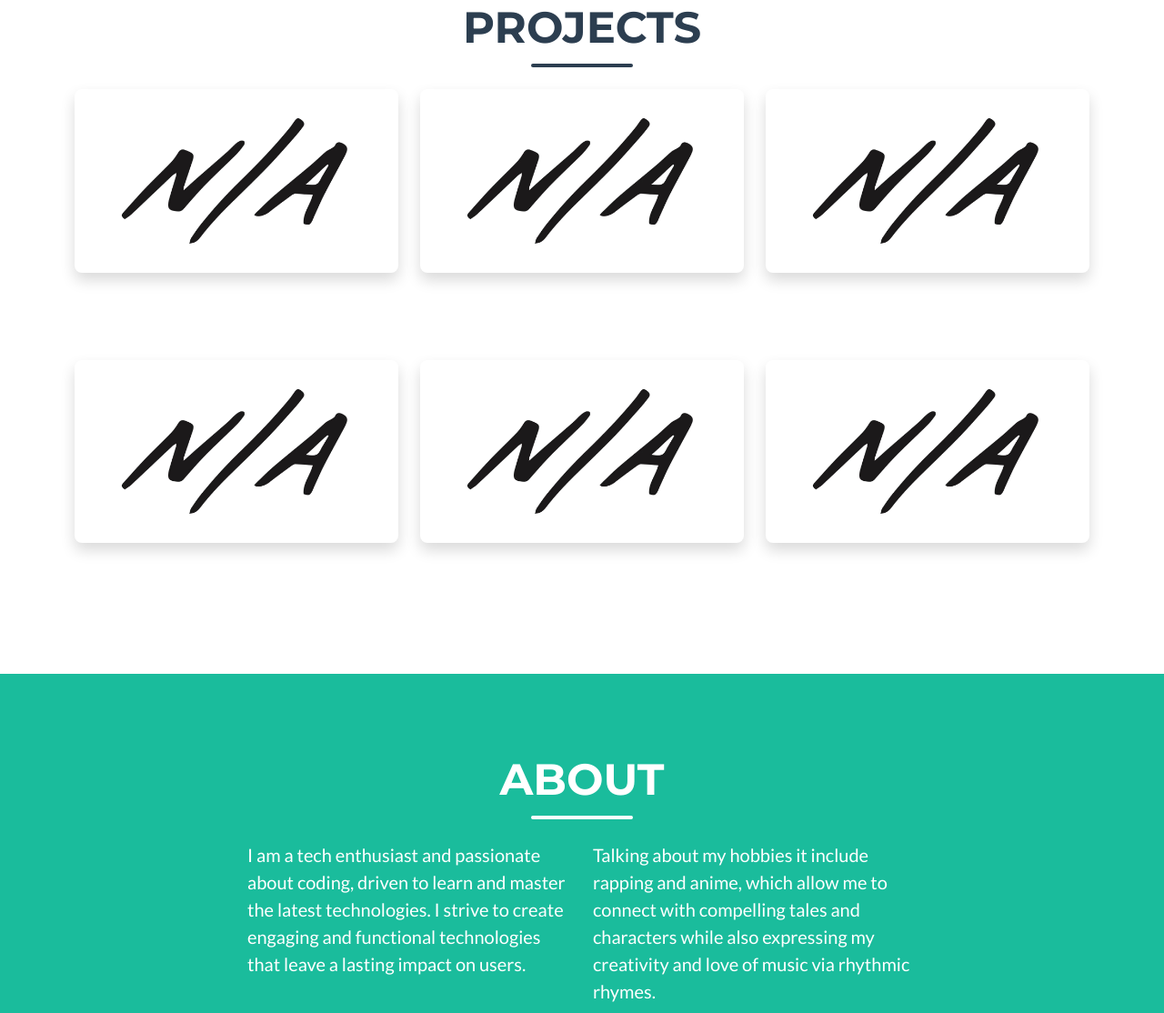
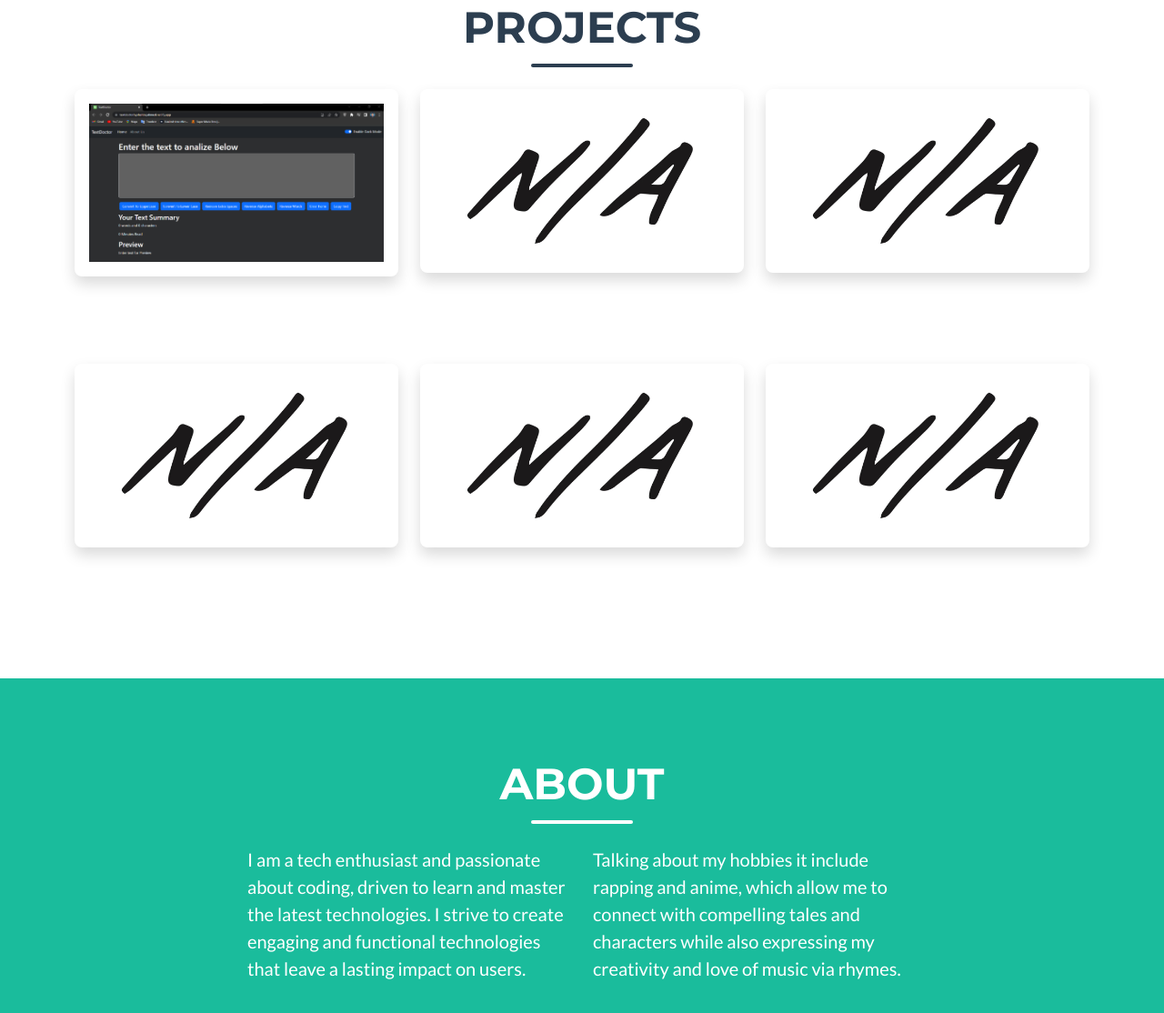
Before and after one commit to shahbajahmed7866u/shahbajahmed7866u.github.io, a plain HTML site: page index.html in a window 1280 px wide. Shown: the part 810-1924 px from the top of the page at 91% size. Drawn offline with nearby package versions, Linux system fonts and the light colour scheme.

Commit message:
uploaded my first project named TextDoctor

```diff
--- a/index.html
+++ b/index.html
@@ -68,7 +68,7 @@
                             <div class="portfolio-item-caption d-flex align-items-center justify-content-center h-100 w-100">
                                 <div class="portfolio-item-caption-content text-center text-white"><i class="fas fa-folder-open  fa-2x"></i></div>
                             </div>
-                            <img class="img-fluid" src="assets/img/portfolio/NA.png" alt="..." />
+                            <img class="img-fluid" src="assets/img/portfolio/TextDoctor.png" alt="..." />
                         </div>
                     </div>
 
@@ -128,7 +128,7 @@
                 </div>
                 <div class="row">
                     <div class="col-lg-4 ms-auto"><p class="lead">I am a tech enthusiast and passionate about coding, driven to learn and master the latest technologies. I strive to create engaging and functional technologies that leave a lasting impact on users.</p></div>
-                    <div class="col-lg-4 me-auto"><p class="lead">Talking about my hobbies it include rapping and anime, which allow me to connect with compelling tales and characters while also expressing my creativity and love of music via rhythmic rhymes.</p></div>
+                    <div class="col-lg-4 me-auto"><p class="lead">Talking about my hobbies it include rapping and anime, which allow me to connect with compelling tales and characters while also expressing my creativity and love of music via rhymes.</p></div>
                 </div>
                 <div class="text-center mt-4">
                     <a class="btn btn-xl btn-outline-light" target="_blank" href="https://drive.google.com/file/d/1wTmn5_zo3FLJbjDBlAfkYnwTsUT9yB97/view?usp=sharing">
@@ -246,16 +246,16 @@
                             <div class="row justify-content-center">
                                 <div class="col-lg-8">
 
-                                    <h2 class="portfolio-modal-title text-secondary text-uppercase mb-0">N/A</h2>
-
+                                    <h2 class="portfolio-modal-title text-secondary mb-0">TextDoctor</h2>
+                            <p class=" text-secondary mb-0 my-2">Click on the image to go to deployed website</p>
                                     <div class="divider-custom">
                                         <div class="divider-custom-line"></div>
 
                                     </div>
+                               <a target="_blank" href="https://textdoctorbyshahbajahmed.netlify.app/"><img class="img-fluid rounded mb-5" src="assets/img/portfolio/TextDoctor.png" alt="..." /></a>
 
-                                    <img class="img-fluid rounded mb-5" src="assets/img/portfolio/NA.png" alt="..." />
 
-                                    <p class="mb-4">Lorem ipsum dolor sit amet, consectetur adipisicing elit. Mollitia neque assumenda ipsam nihil, molestias magnam, recusandae quos quis inventore quisquam velit asperiores, vitae? Reprehenderit soluta, eos quod consequuntur itaque. Nam.</p>
+                                    <p class="mb-4">TextDoctor is a utility which can be used to menupulate your text in the way you want click <a href="https://github.com/shahbajahmed7866u/TextDoctor" target="_blank">here</a>  to know more about it or go to the repository</p>
                                     <button class="btn btn-primary" data-bs-dismiss="modal">
 
                                         Close Window
```
Also changed, not shown: assets/img/portfolio/TextDoctor.png (added).
